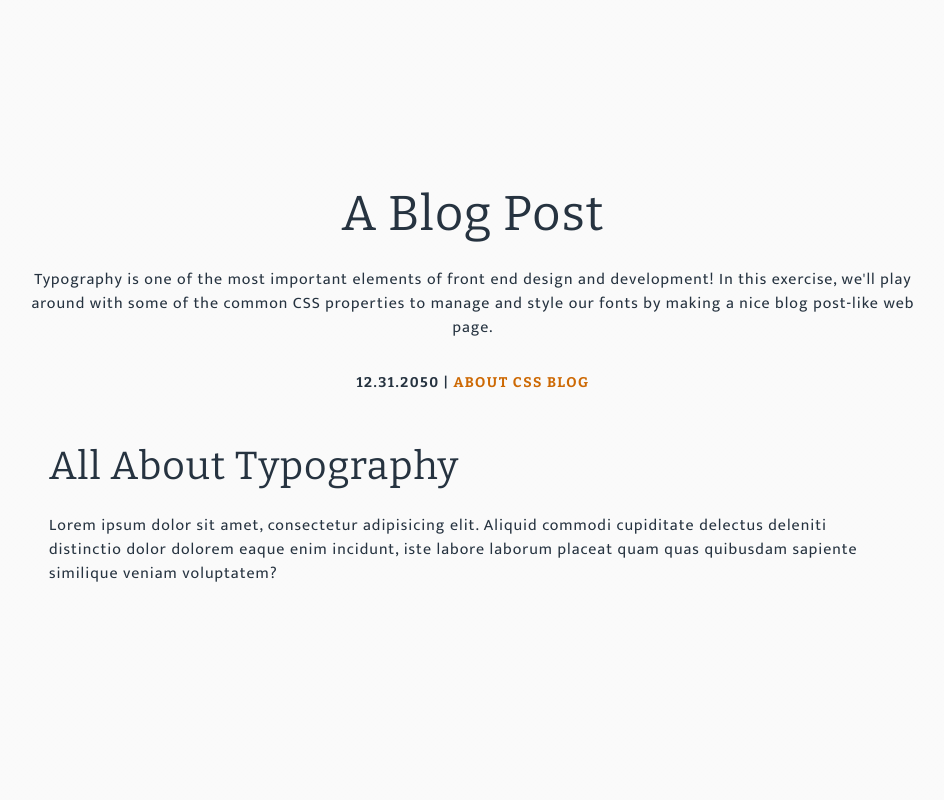
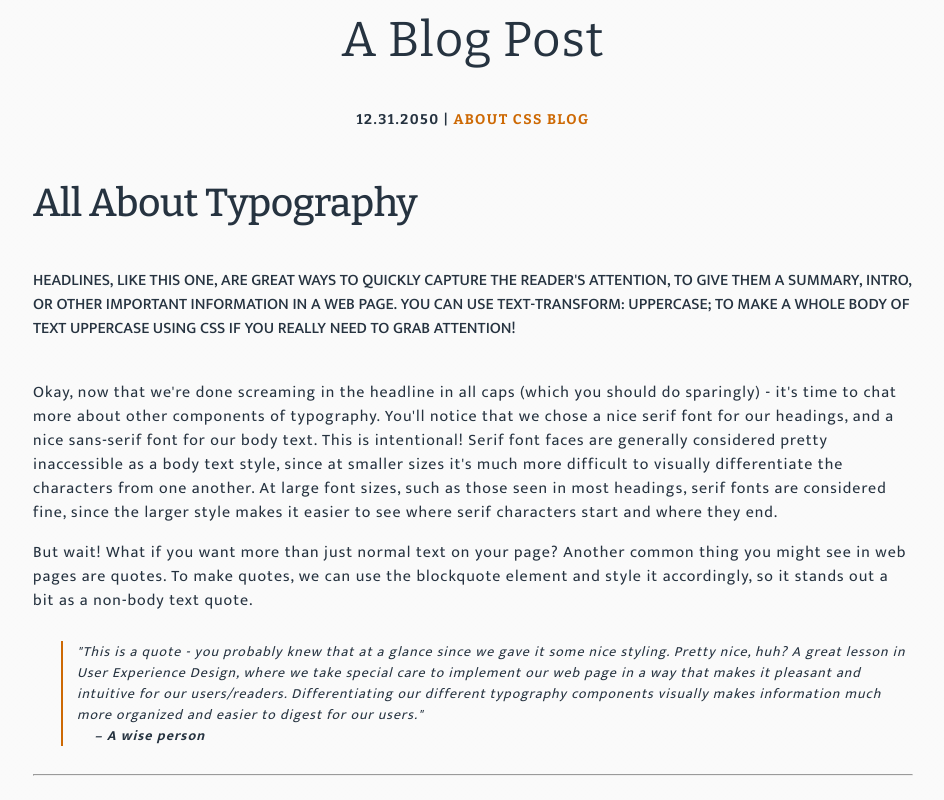
Before and after one commit to MAbdurahman/css-blog-post, a website: page index.html in a window 1280 px wide. Shown: the whole page, without its empty margins (167-1111 px from the left). Drawn offline with nearby package versions, Linux system fonts and the light colour scheme.

Commit message:
Add .headline-para and blockquote

```diff
--- a/index.html
+++ b/index.html
@@ -14,16 +14,36 @@
 <body>
 <section class="title-section">
     <h1 class="title">A Blog Post</h1>
-    <p class="title-para">Typography is one of the most important elements of front end design and development! In this
-        exercise, we'll play around with some of the common CSS properties to manage and style our fonts by making a
-        nice blog post-like web page.</p>
+    <!--<p class="title-para">Typography is one of the most important elements of front end design and development! In this
+        exercise, we'll play around with some common CSS properties to manage and style our fonts by making a
+        nice blog post-like web page.</p>-->
 </section>
 <div class="wrapper">
     <p class="info-para center-text">12.31.2050 | <span class="accent-color">ABOUT CSS BLOG</span></p>
-    <h2>All About Typography</h2>
-    <p>Lorem ipsum dolor sit amet, consectetur adipisicing elit. Aliquid commodi cupiditate delectus deleniti distinctio
-        dolor dolorem eaque enim incidunt, iste labore laborum placeat quam quas quibusdam sapiente similique veniam
-        voluptatem?</p>
+    <h2 class="sub-heading">All About Typography</h2>
+    <p class="headline-para">Headlines, like this one, are great ways to quickly capture the
+        reader's attention, to give them a summary, intro, or other important
+        information in a web page. You can use
+        text-transform: uppercase; to make a whole body of text
+        uppercase using CSS if you really need to grab attention!</p>
+    <p>Okay, now that we're done screaming in the headline in all caps (which you should do sparingly) - it's time
+        to chat more about other components of typography. You'll notice that we chose a nice serif font for our
+        headings, and a nice sans-serif font for our body text. This is intentional! Serif font faces are generally
+        considered pretty inaccessible as a body text style, since at smaller sizes it's much more difficult to
+        visually differentiate the characters from one another. At large font sizes, such as those seen in most
+        headings, serif fonts are considered fine, since the larger style makes it easier to see where serif
+        characters start and where they end.</p>
+    <p>But wait! What if you want more than just normal text on your page? Another common thing you might see in web
+        pages are quotes. To make quotes, we can use the blockquote element and style it accordingly, so it stands
+        out a bit as a non-body text quote.</p>
+    <blockquote class="quote">"This is a quote - you probably knew that at a glance since we gave it some nice
+        styling. Pretty
+        nice, huh? A great lesson in User Experience Design, where we take special care to implement our web page in
+        a way that makes it pleasant and intuitive for our users/readers. Differentiating our different typography
+        components visually makes information much more organized and easier to digest for our users."
+        <cite>– A wise person</cite></blockquote>
+    <hr>
+
 </div>
 <!-- jquery scripts-->
 <script src="./js/jquery-3.6.1.min.js"></script>
--- a/scss/main.scss
+++ b/scss/main.scss
@@ -321,7 +321,7 @@ img {
 div.wrapper {
   width: 100%;
   max-width: 912px;
-  padding: 16px 32px;
+  padding: 1em;
   margin: 0 auto;
   /*border-radius: var(--br-border-radius);
   background: hsla(0, 0%, 94%, 70%);
@@ -350,3 +350,30 @@ div.wrapper {
   text-transform: uppercase;
   letter-spacing: 1.5px;
 }
+
+h2.sub-heading {
+  /*font-size: 50px;*/
+  font-weight: var(--fw-font-weight-500);
+  letter-spacing: -0.5px;
+}
+
+p.headline-para {
+  margin: 2.5em 0;
+  font-weight: var(--fw-font-weight-500);
+  text-transform: uppercase;
+  letter-spacing: 0;
+}
+
+blockquote.quote {
+  font-style: italic;
+  font-size: 0.875rem;
+  border-left: 2px solid var(--clr-tertiary-800);
+  padding-left: 1em;
+  margin: 2em 0 2em 2em;
+}
+
+blockquote.quote cite {
+  display: block;
+  font-weight: bold;
+  margin-left: 1.25em;
+}
```
Also changed, not shown: css/main.css, 1 other file.
